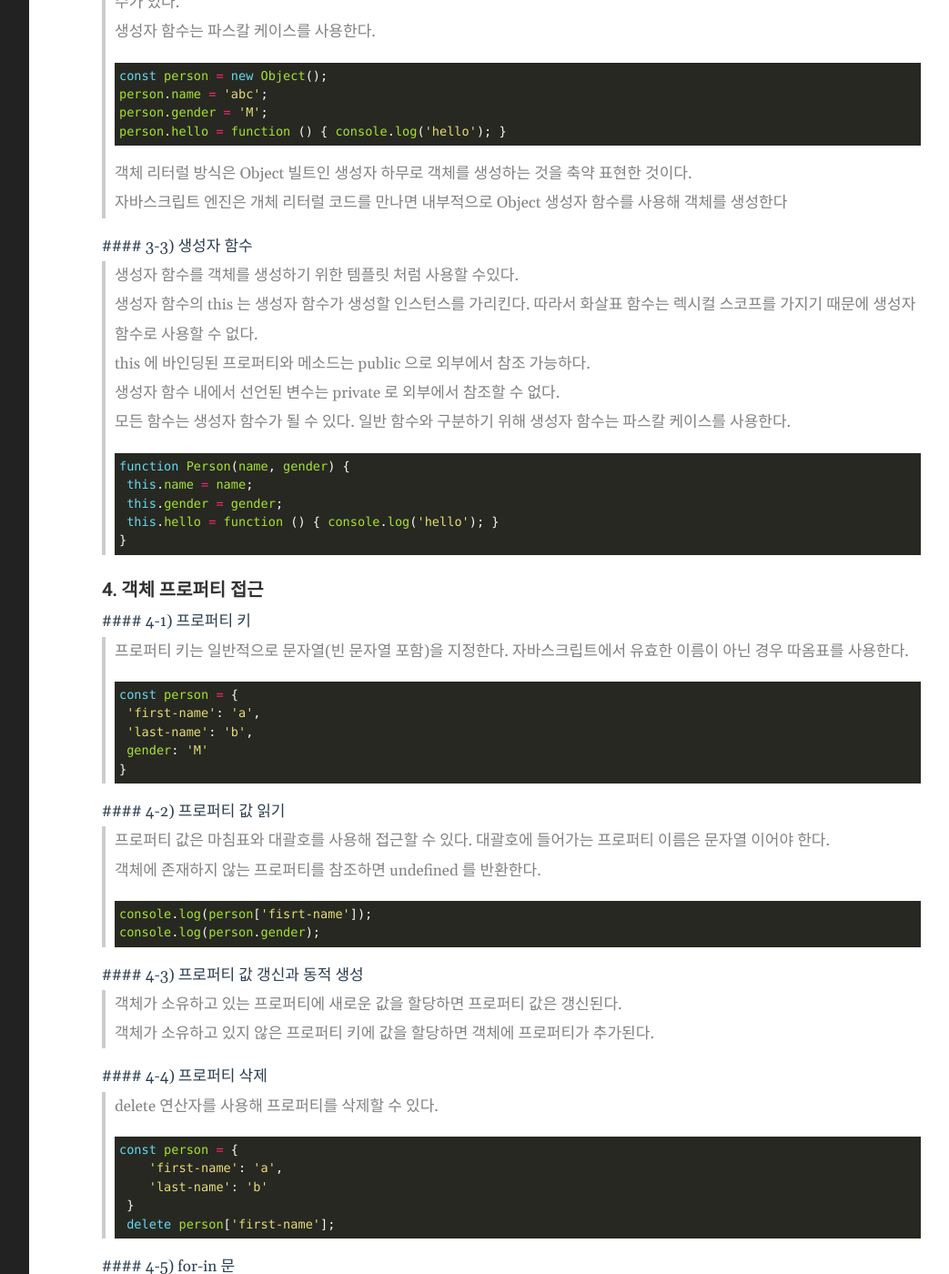
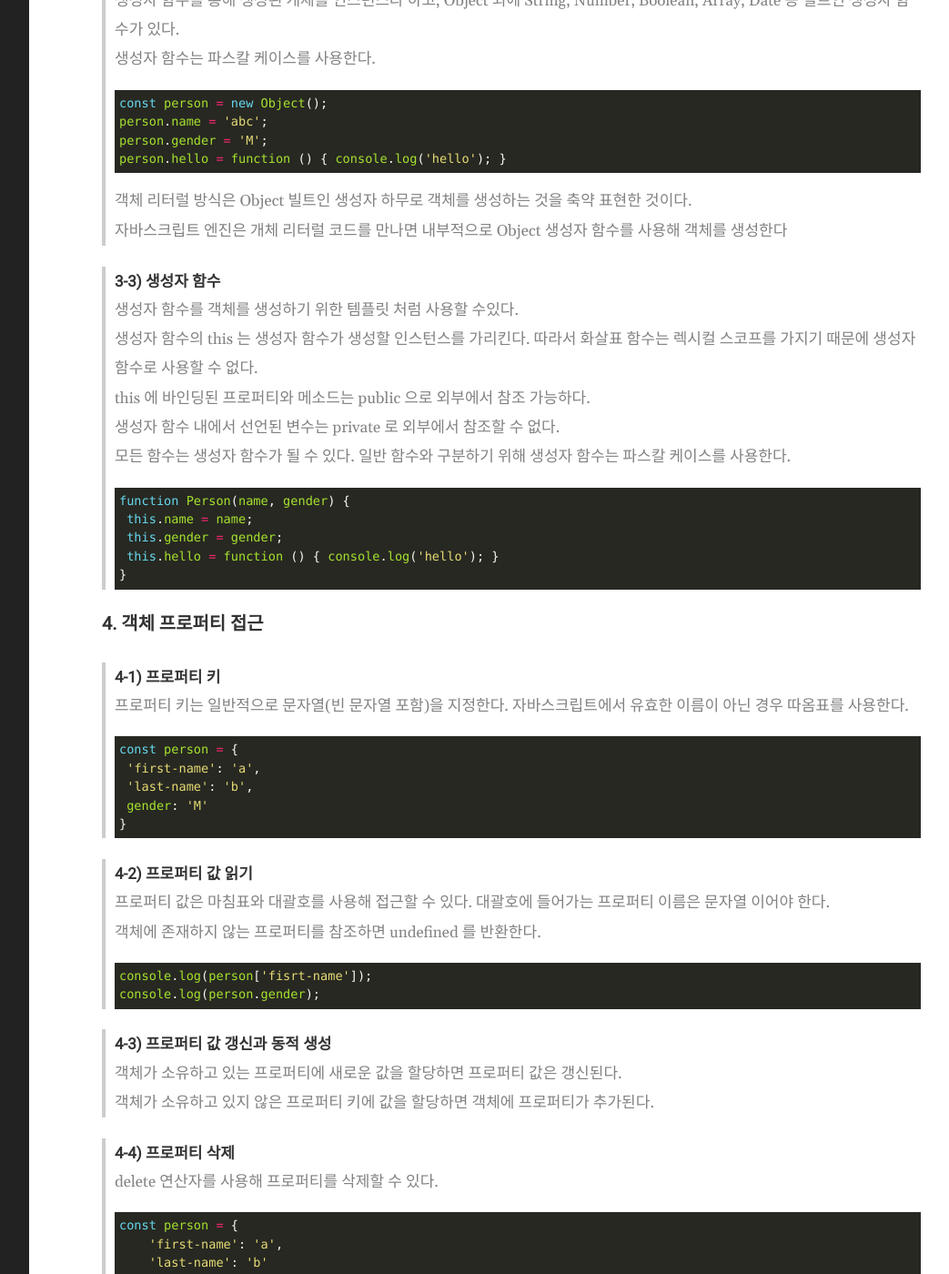
Before and after one commit to 5-SH/5-sh.github.io-deprecated, a Jekyll site: the page built from _posts/2021-03-31-javascript-object.md, in a window 1280 px wide and 1400 px high, scrolled down 1140 px. Shown: the whole window at 91% size, without its empty margins (188-1231 px from the left). Built offline with Jekyll 4.4.1, drawn with Linux system fonts in a browser that asks for light colours; some of the changed text lies outside the part shown.

Commit message:
javascript object post 문단 수정

````diff
--- a/_posts/2021-03-31-javascript-object.md
+++ b/_posts/2021-03-31-javascript-object.md
@@ -24,7 +24,7 @@ ref: javascript
   상속, 캡슐화, 정보 은닉 등 객체지향 개념을 구현한다. 편의를 위해 ES6 부터 Class 라는 키워드를 제공하지만
   Class 도 사실 생성자 함수를 사용한 syntatic sugar 이다.
 
-  #### 3-1) 객체 리터럴
+  > #### 3-1) 객체 리터럴
   > 일반적인 객체 생성 방식으로 중괄호를 사용해 객체를 생성한다.
   > ```javascript
   > const person = {
@@ -36,7 +36,7 @@ ref: javascript
   >}
   >```
 
-  #### 3-2) Object 생성자 함수
+  > #### 3-2) Object 생성자 함수
   > Object 생성자 함수를 호출해 빈 객체를 생성하고 프로퍼티 또는 메소드를 추가해 객체를 완성한다.
   > 생성자 함수는new 키워드 사용해 객체를 새엉하고 초기화 하는 함수다.
   > 생성자 함수를 통해 생성된 개체를 인스턴스라 하고, Object 외에 String, Number, Boolean, Array, Date 등 빌트인 생성자 함수가 있다.
@@ -51,7 +51,7 @@ ref: javascript
   > 객체 리터럴 방식은 Object 빌트인 생성자 하무로 객체를 생성하는 것을 축약 표현한 것이다.
   > 자바스크립트 엔진은 개체 리터럴 코드를 만나면 내부적으로 Object 생성자 함수를 사용해 객체를 생성한다
 
-  #### 3-3) 생성자 함수
+  > #### 3-3) 생성자 함수
   > 생성자 함수를 객체를 생성하기 위한 템플릿 처럼 사용할 수있다.
   > 생성자 함수의 this 는 생성자 함수가 생성할 인스턴스를 가리킨다. 따라서 화살표 함수는 렉시컬 스코프를 가지기 때문에 생성자 함수로 사용할 수 없다.
   > this 에 바인딩된 프로퍼티와 메소드는 public 으로 외부에서 참조 가능하다.
@@ -66,7 +66,7 @@ ref: javascript
   >```
 
 ### 4. 객체 프로퍼티 접근
-  #### 4-1) 프로퍼티 키
+  > #### 4-1) 프로퍼티 키
   >프로퍼티 키는 일반적으로 문자열(빈 문자열 포함)을 지정한다. 자바스크립트에서 유효한 이름이 아닌 경우 따옴표를 사용한다.
   >
   >```javascript
@@ -77,7 +77,7 @@ ref: javascript
   >}
   >```
 
-  #### 4-2) 프로퍼티 값 읽기
+  > #### 4-2) 프로퍼티 값 읽기
   > 프로퍼티 값은 마침표와 대괄호를 사용해 접근할 수 있다. 대괄호에 들어가는 프로퍼티 이름은 문자열 이어야 한다.
   > 객체에 존재하지 않는 프로퍼티를 참조하면 undefined 를 반환한다.
   > ```javascript
@@ -85,11 +85,11 @@ ref: javascript
   > console.log(person.gender);
   > ```
 
-  #### 4-3) 프로퍼티 값 갱신과 동적 생성
+  > #### 4-3) 프로퍼티 값 갱신과 동적 생성
   > 객체가 소유하고 있는 프로퍼티에 새로운 값을 할당하면 프로퍼티 값은 갱신된다.
   > 객체가 소유하고 있지 않은 프로퍼티 키에 값을 할당하면 객체에 프로퍼티가 추가된다.
 
-  #### 4-4) 프로퍼티 삭제
+  > #### 4-4) 프로퍼티 삭제
   > delete 연산자를 사용해 프로퍼티를 삭제할 수 있다.
   > ```javascript
   > const person = {
@@ -99,7 +99,7 @@ ref: javascript
   >  delete person['first-name'];
   > ```
 
-  #### 4-5) for-in 문
+  > #### 4-5) for-in 문
   > for-in 문을 사용해 객체에 포함된 모든 프로퍼티에 대해 반복문을 수행할 수 있다.
   >```javascript
   >const person = {
````
